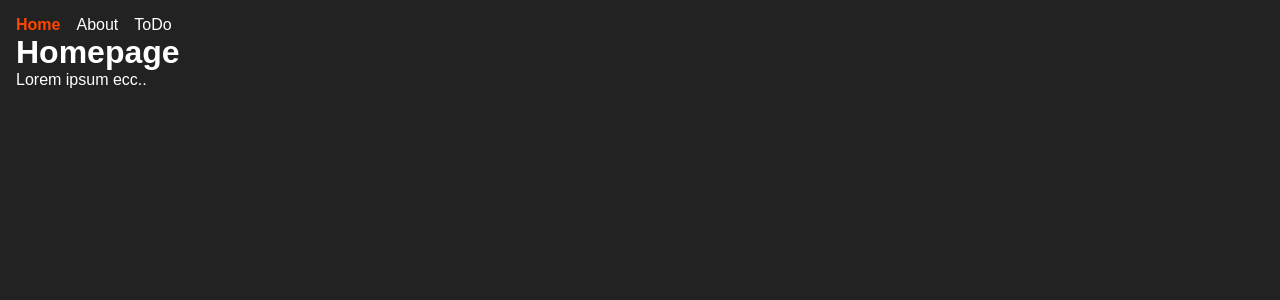
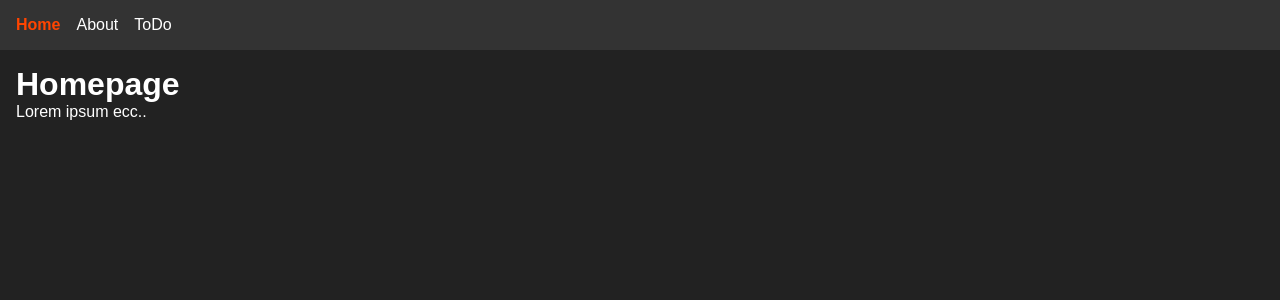
Before and after one commit to lambia/react-todo, a React (Vite) app: page / in a window 1280 px wide. Shown: the top 300 px of the page. Built offline with nearby package versions, Linux system fonts and the light colour scheme.

Commit message:
nuova struttura pagine (con main) + nuovo css

```diff
--- a/src/components/AppNavbar.jsx
+++ b/src/components/AppNavbar.jsx
@@ -4,9 +4,11 @@ function AppNavbar() {
 
 	return (
 		<header>
-			<NavLink to="/">Home</NavLink>
-			<NavLink to="/about">About</NavLink>
-			<NavLink to="/todo">ToDo</NavLink>
+			<nav>
+				<NavLink to="/">Home</NavLink>
+				<NavLink to="/about">About</NavLink>
+				<NavLink to="/todo">ToDo</NavLink>
+			</nav>
 		</header>
 	);
 
--- a/src/components/ToDoList.jsx
+++ b/src/components/ToDoList.jsx
@@ -166,8 +166,10 @@ function ToDoList() {
 							<li>Categoria: {formData.categoria || "nessuna"}</li>
 							<li>Importante: {formData.isImportante ? "si" : "no"}</li>
 						</ul>
-						<button onClick={e => setIsEditing(true)}>Torna all'editing</button>
-						<button onClick={addTodo}>Salva</button>
+						<div className="todo-insert-buttons">
+							<button onClick={e => setIsEditing(true)}>Torna all'editing</button>
+							<button onClick={addTodo}>Salva</button>
+						</div>
 					</div>
 				</div>
 			)}
--- a/src/index.css
+++ b/src/index.css
@@ -1,3 +1,5 @@
+/* Inizio CSS Generale *****************************************/
+
 * {
 	box-sizing: border-box;
 	margin: 0;
@@ -8,29 +10,76 @@ body {
 	font-family: sans-serif;
 	background: #222;
 	color: white;
+}
 
+/* Fine CSS Generale *******************************************/
+/* Inizio CSS Layout *******************************************/
+
+#root {
+	display: flex;
+	flex-direction: column;
+	min-height: 100vh;
+}
+
+header,
+main,
+footer {
 	padding: 1rem;
 }
 
-.component {
-	padding: 1rem;
-	margin: 1rem;
-	border: solid 2px crimson;
+header,
+footer {
+	background: #333;
 }
 
-ul {
-	padding: 0.5rem 0;
-	list-style-position: inside;
+header nav {
+	display: flex;
+	flex-direction: row;
+	gap: 1rem;
 }
+
+main {
+	flex-grow: 1;
+	flex-shrink: 0;
+}
+
+a {
+	color: white;
+	text-decoration: none;
+
+	&:hover {
+		color: orange;
+	}
+}
+
+a.active {
+	font-weight: 700;
+	color: orangered;
+}
+
+.error {
+	color: crimson;
+}
+
+/* Fine CSS Layout *********************************************/
+/* Inizio CSS ToDo List ****************************************/
 
 #todo-list {
 	margin-bottom: 2rem;
+
+	button {
+		padding: 0.25rem;
+		margin: 0.5rem 0;
+	}
+
+	.todo-list-links {
+		display: flex;
+		flex-direction: column;
+	}
 }
 
-.todo-list-links {
-	display: flex;
-	flex-direction: column;
-}
+/* Fine CSS ToDo List ******************************************/
+/* Inizio CSS ToDo *********************************************/
 
 #todo-insert {
 	display: flex;
@@ -54,6 +103,9 @@ ul {
 		max-width: 100%;
 	}
 }
+
+/* Fine CSS ToDo List ******************************************/
+/* Inizio CSS ToDo Insert **************************************/
 
 #todo-insert-form {
 	width: calc(50% - 0.5rem);
@@ -83,33 +135,25 @@ ul {
 	}
 }
 
+/* Fine CSS ToDo Insert ****************************************/
+/* Inizio CSS ToDo Preview *************************************/
+
 #todo-insert-preview {
 	width: calc(50% - 0.5rem);
 	background: #333;
 	padding: 1rem;
 	border-radius: 0.5rem;
-}
+	margin: 0 auto;
 
-.error {
-	color: crimson;
-}
+	ul {
+		padding: 0.5rem 0;
+		list-style-position: inside;
+	}
 
-a {
-	color: white;
-	text-decoration: none;
-
-	&:hover {
-		color: orange;
+	.todo-insert-buttons {
+		display: flex;
+		gap: 0.5rem;
 	}
 }
 
-a.active {
-	font-weight: 700;
-	color: orangered;
-}
-
-header {
-	display: flex;
-	flex-direction: row;
-	gap: 1rem;
-}
+/* Fine CSS ToDo Preview ***************************************/
--- a/src/pages/AboutPage.jsx
+++ b/src/pages/AboutPage.jsx
@@ -3,11 +3,13 @@ import AppNavbar from "@/components/AppNavbar";
 function AboutPage() {
 
 	return (
-		<div>
+		<>
 			<AppNavbar />
-			<h1>About</h1>
-			<p>Chi siamo ecc...</p>
-		</div>
+			<main>
+				<h1>About</h1>
+				<p>Chi siamo ecc...</p>
+			</main>
+		</>
 	)
 
 }
--- a/src/pages/HomePage.jsx
+++ b/src/pages/HomePage.jsx
@@ -3,11 +3,13 @@ import AppNavbar from "@/components/AppNavbar";
 function HomePage() {
 
 	return (
-		<div>
+		<>
 			<AppNavbar />
-			<h1>Homepage</h1>
-			<p>Lorem ipsum ecc..</p>
-		</div>
+			<main>
+				<h1>Homepage</h1>
+				<p>Lorem ipsum ecc..</p>
+			</main>
+		</>
 	)
 
 }
--- a/src/pages/NotFoundPage.jsx
+++ b/src/pages/NotFoundPage.jsx
@@ -4,10 +4,13 @@ import { Link } from "react-router";
 function NotFoundPage() {
 
 	return (
-		<div>
-			<p>404 - Not Found</p>
-			<Link to="/">Torna alla home</Link>
-		</div>
+		<>
+			<AppNavbar />
+			<main>
+				<p>404 - Not Found</p>
+				<Link to="/">Torna alla home</Link>
+			</main>
+		</>
 	)
 
 }
--- a/src/pages/TodoDetailPage.jsx
+++ b/src/pages/TodoDetailPage.jsx
@@ -4,12 +4,12 @@ import AppNavbar from "@/components/AppNavbar";
 function TodoDetailPage() {
 
 	return (
-		<div>
+		<>
 			<AppNavbar />
-
-			<ToDoDetail />
-
-		</div>
+			<main>
+				<ToDoDetail />
+			</main>
+		</>
 	)
 
 }
--- a/src/pages/TodoListPage.jsx
+++ b/src/pages/TodoListPage.jsx
@@ -4,12 +4,12 @@ import AppNavbar from "@/components/AppNavbar";
 function TodoListPage() {
 
 	return (
-		<div>
+		<>
 			<AppNavbar />
-
-			<ToDoList />
-
-		</div>
+			<main>
+				<ToDoList />
+			</main>
+		</>
 	)
 
 }
```
